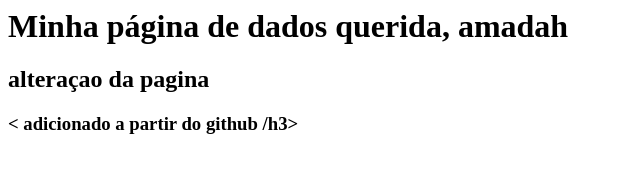
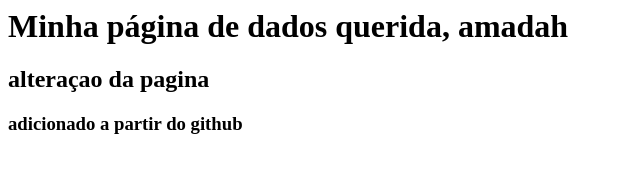
Before and after one commit to Raquelsantana10/gama-no-github, a plain HTML site: page index.html in a window 1280 px wide. Shown: the whole page, without its empty margins (0-640 px from the left). Drawn offline with Linux system fonts and the light colour scheme.

Commit message:
Update index.html

```diff
--- a/index.html
+++ b/index.html
@@ -2,6 +2,6 @@
     <body>
         <h1> Minha página de dados querida, amadah </h1>
         <h2> alteraçao da pagina </h2>
-        <h3>< adicionado a partir do github /h3>
+        <h3> adicionado a partir do github </h3>
     </body>
 </html>
```
